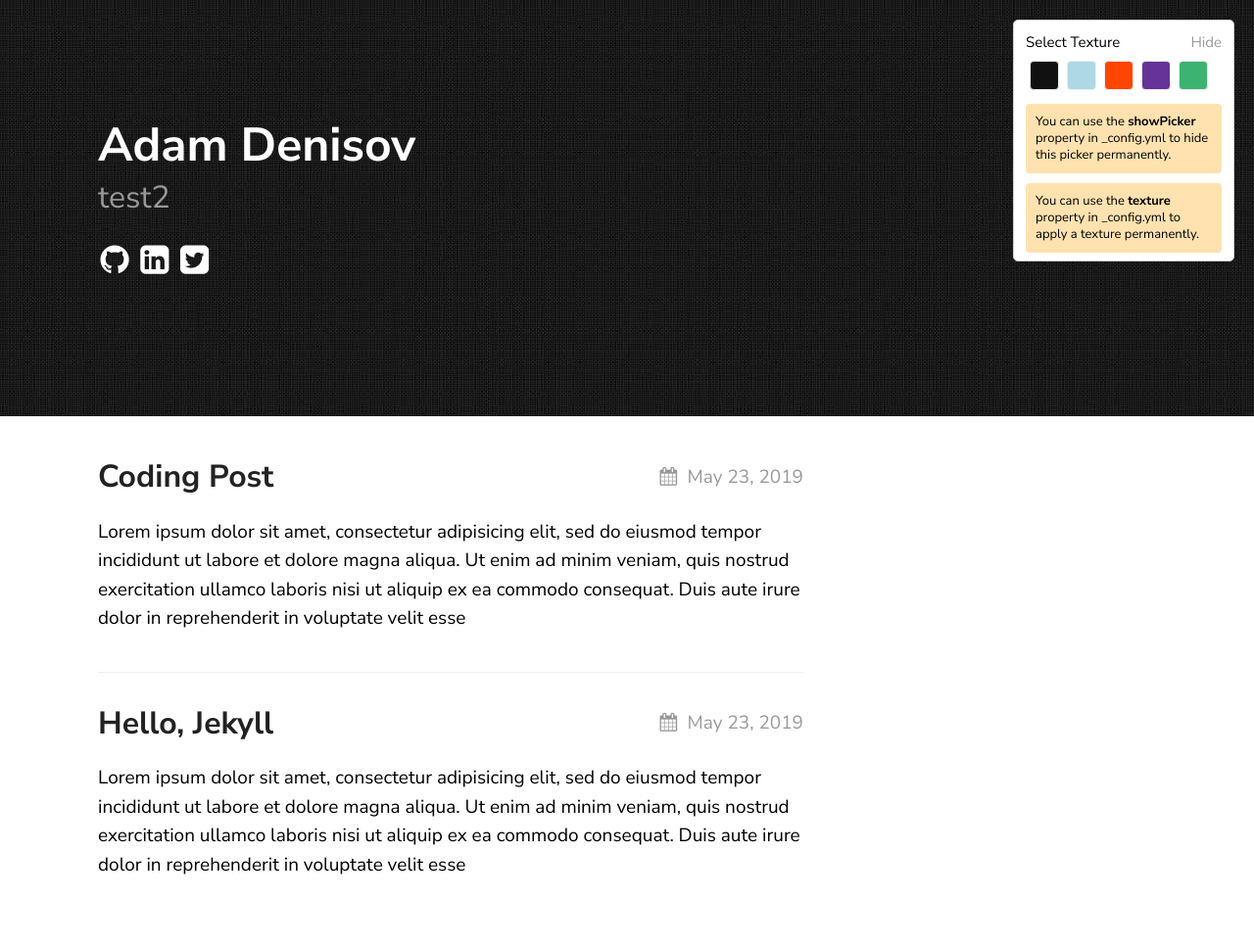
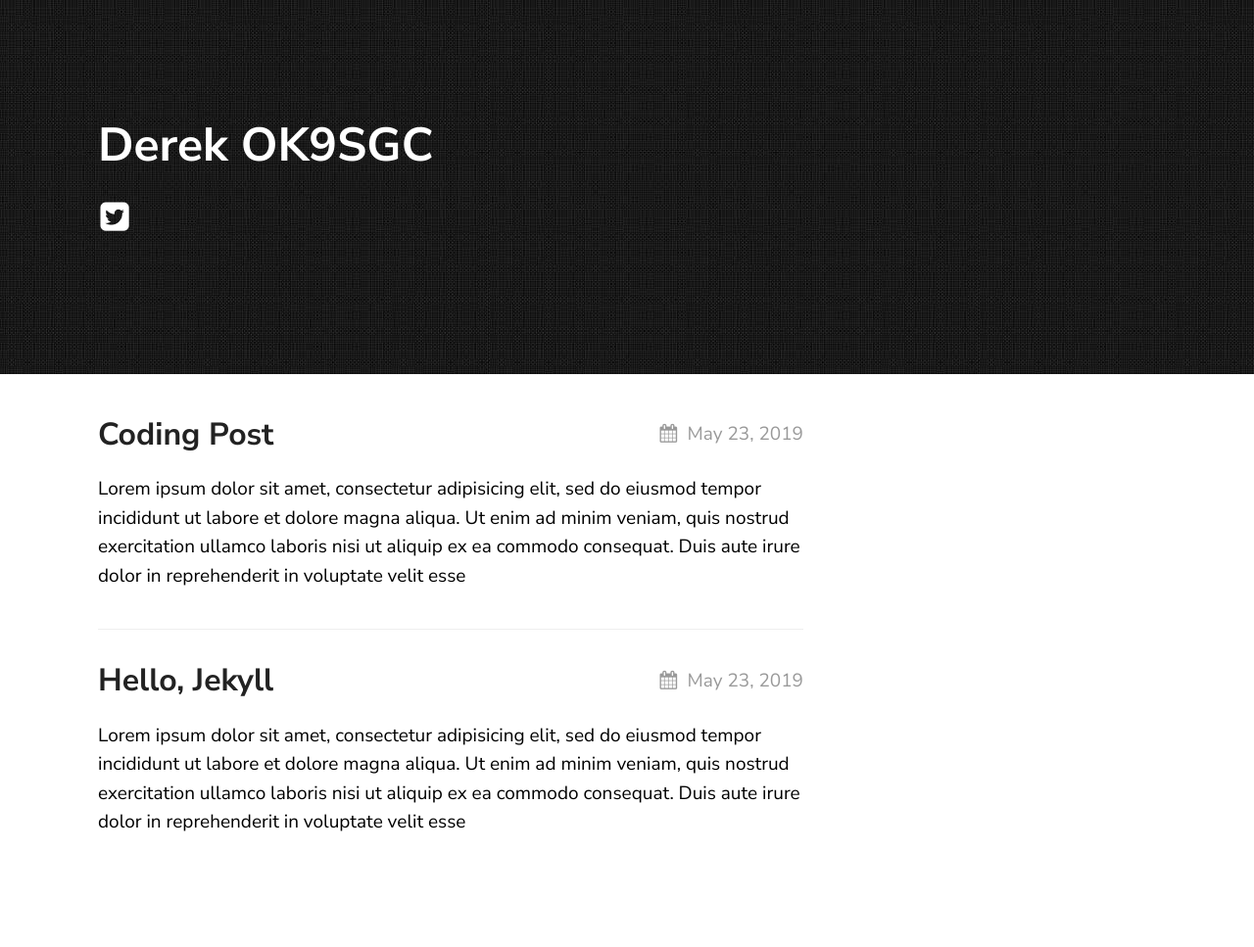
Before and after one commit to sgcderek/sgcderek.github.io, a Jekyll site: the page built from index.md, in a window 1280 px wide. Shown: the whole page at 98% size. Built offline with Jekyll 4.4.1, drawn with Linux system fonts in a browser that asks for light colours; after the commit the page ends 924 px from its top, so only the background shows below that.

Commit message:
Update _config.yml

```diff
--- a/_config.yml
+++ b/_config.yml
@@ -1,11 +1,9 @@
 remote_theme: thelehhman/texture
-title: test
-author: GitHub User
-email: your-email@domain.com
+title: Derek OK9SGC
+author: Derek
+email:
 description: > # this means to ignore newlines until "show_exerpts:"
-  Write an awesome description for your new site here. You can edit this
-  line in _config.yml. It will appear in your document head meta (for
-  Google search results) and in your feed.xml site description.
+  description goes here
 show_excerpts: true # set to true to show excerpts on the homepage
 
 # Minima date format
@@ -15,19 +13,16 @@
 
 permalink: /posts/:title/
 texture:
-  title: Adam Denisov
-  tagline: test2
+  title: Derek OK9SGC
+  tagline:
   date_format: "%b %-d, %Y"
   style: black
   showNav: false
-  showPicker: true
+  showPicker: false
 
   # generate social links in footer
   social_links:
-    twitter: thelehhman
-    github:  thelehhman
-    linkedIn: in/thelehhman
-    rss: rss
+    twitter: dereksgc
 
 
 # If you want to link only specific pages in your header, uncomment
```
